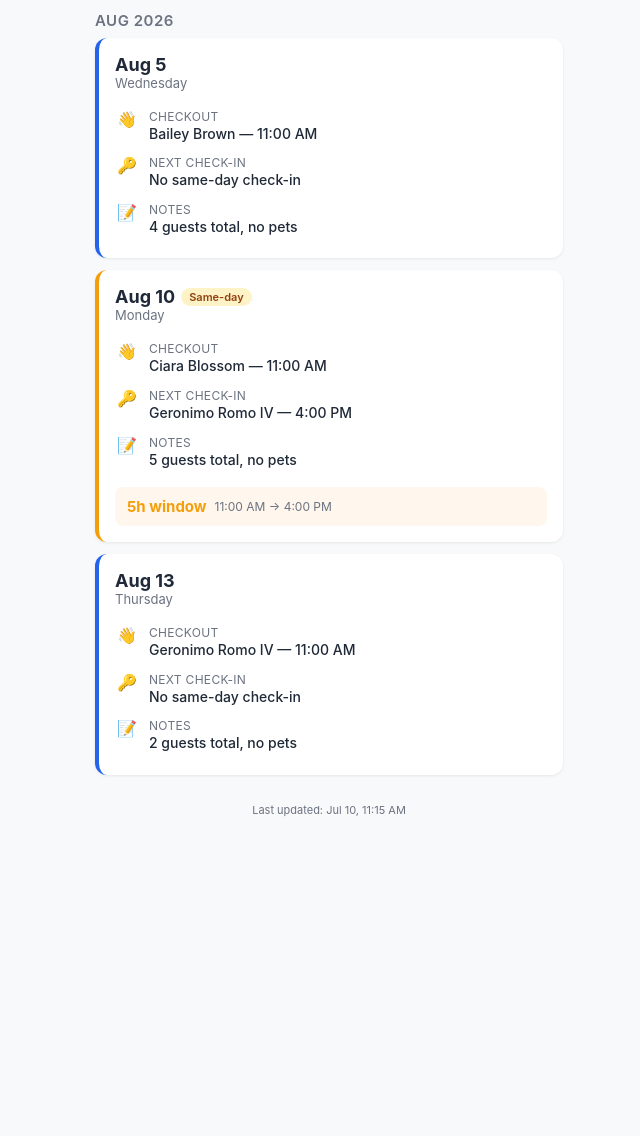
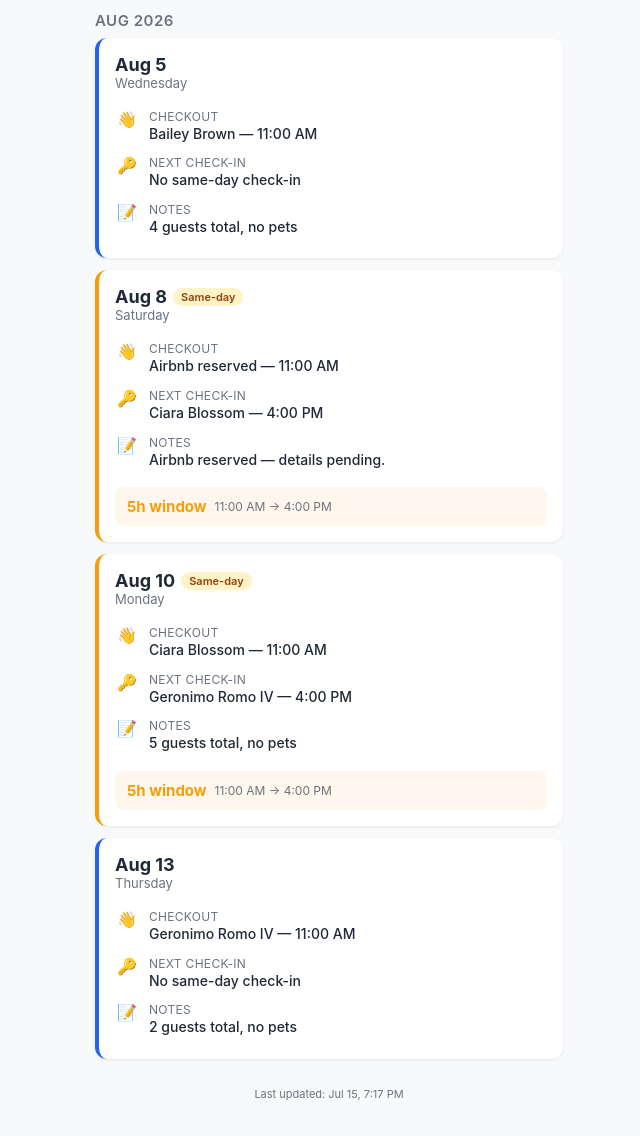
Before and after one commit to e1cap1tan/miller-retreat, a plain HTML site: page index.html in a window 1280 px wide. Shown: the part 636-1772 px from the top of the page, without its empty margins (311-951 px from the left). Before the commit the page ends 1501 px from the top, so only its background shows below. Drawn offline with Linux system fonts and the light colour scheme.

Commit message:
Update cleaning calendar

```diff
--- a/index.html
+++ b/index.html
@@ -224,7 +224,7 @@
 
     <script>
     const SCHEDULE_DATA = {
-        "updated": "2026-07-10T06:15:14-05:00",
+        "updated": "2026-07-15T14:17:49-05:00",
         "cleanings": [
                 {
                         "date": "2026-07-19",
@@ -258,6 +258,17 @@
                         "pets": false,
                         "petCount": 0,
                         "notes": "4 guests total, no pets"
+                },
+                {
+                        "date": "2026-08-08",
+                        "checkoutGuest": "Airbnb reserved",
+                        "checkoutTime": "11:00 AM",
+                        "checkinGuest": "Ciara Blossom",
+                        "checkinTime": "4:00 PM",
+                        "sameDayTurnaround": true,
+                        "pets": false,
+                        "petCount": 0,
+                        "notes": "Airbnb reserved \u2014 details pending."
                 },
                 {
                         "date": "2026-08-10",
```
